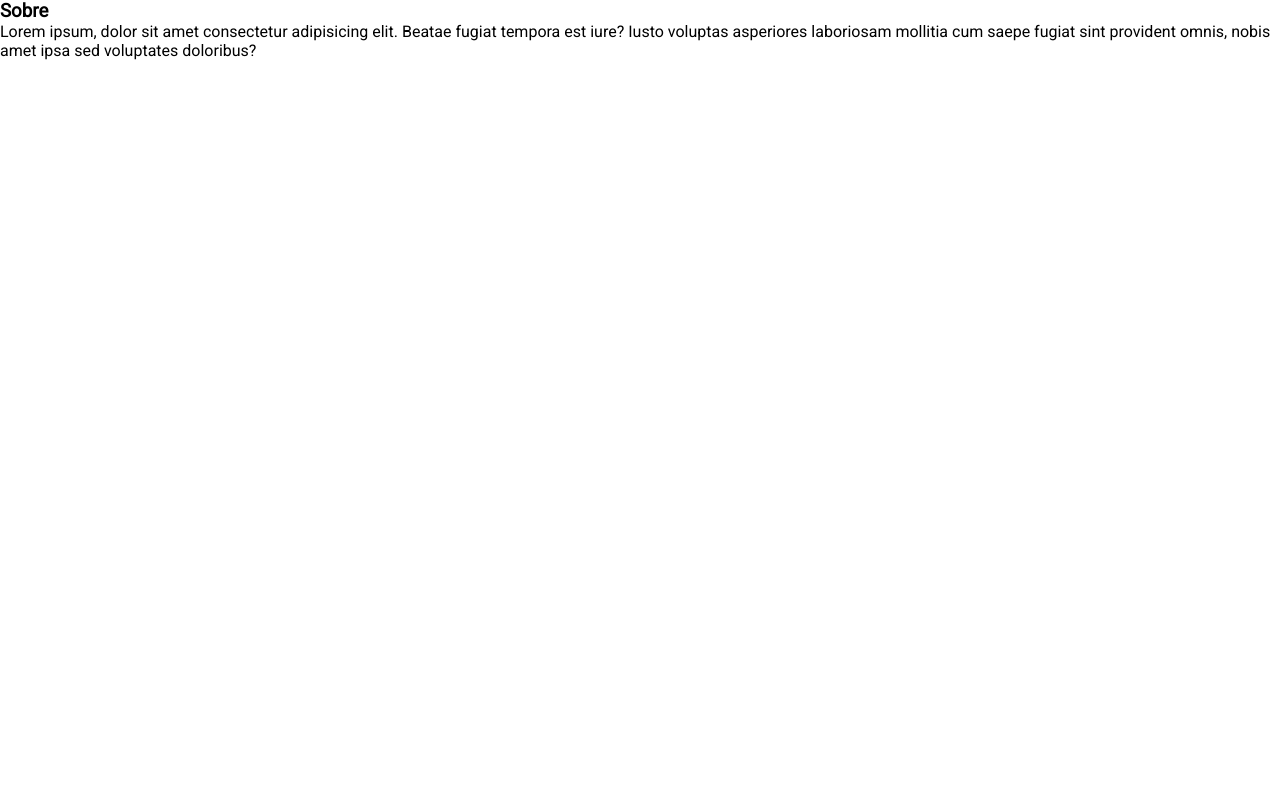
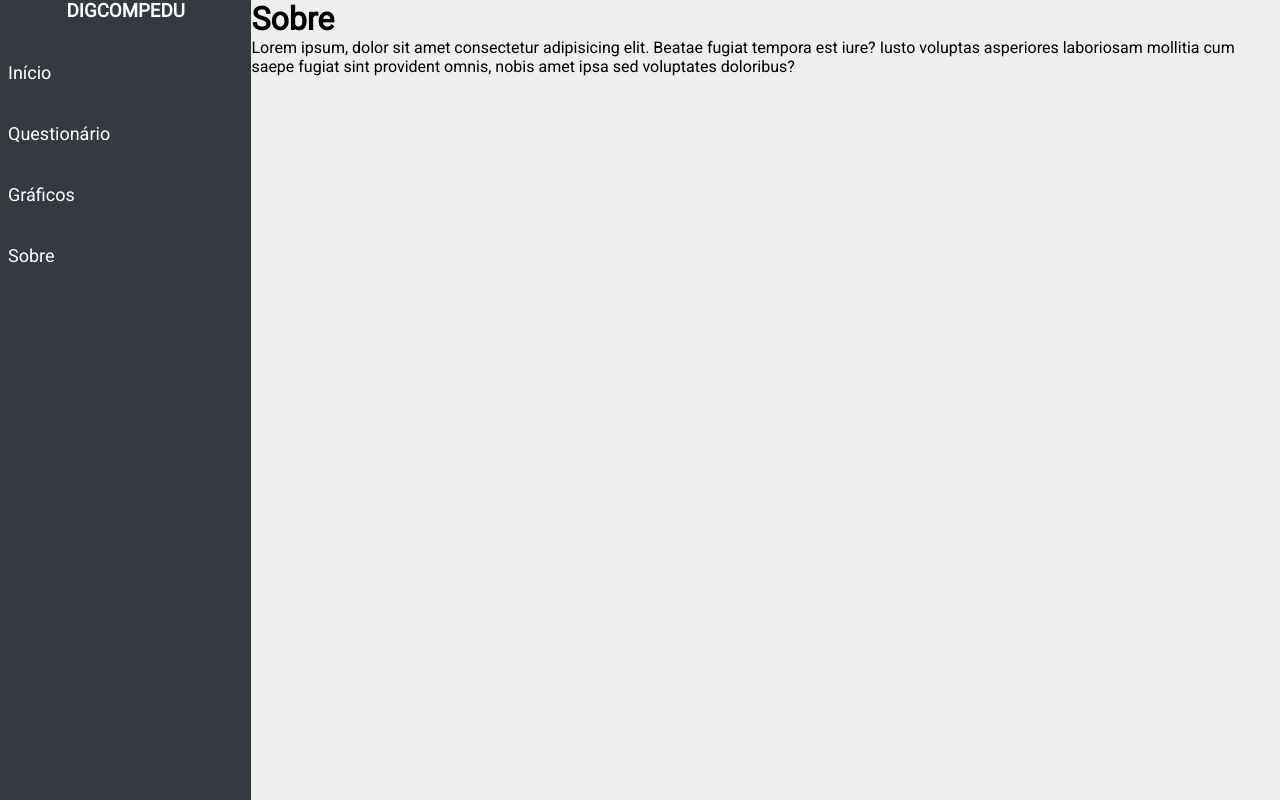
Before and after one commit to PedroRocha94/dig-comp-edu, a Vue app: page /about in a window 1280 px wide. Built offline with nearby package versions, Linux system fonts and the light colour scheme.

Commit message:
Adding style to the About page, adding the Sidebar component to the About page, and modifying the structure of the style files.

```diff
--- /dev/null
+++ b/src/assets/sass/_content.scss
@@ -0,0 +1,4 @@
+.content{
+  width: 90%;
+  background-color: #eeeeee;
+}
--- a/src/assets/sass/_layout.scss
+++ b/src/assets/sass/_layout.scss
@@ -1,2 +1,4 @@
-@import './_sidebar';
-@import './_home';
+@import './components/_sidebar';
+@import './pages/_home';
+@import './pages/_about';
+@import './_content';
--- a/src/assets/sass/_sidebar.scss
+++ b/src/assets/sass/components/_sidebar.scss
@@ -4,7 +4,7 @@
   gap: 2rem;
   background-color: #343a40;
   color: white;
-  width: 20%;
+  width: 22%;
   height: 100vh;
 
   h3{
--- a/src/assets/sass/_home.scss
+++ b/src/assets/sass/pages/_about.scss
@@ -1,5 +1,4 @@
-.home{
+.about{
   display: flex;
   flex-direction: row;
-  background-color: #eeeeee;
 }
--- /dev/null
+++ b/src/assets/sass/pages/_home.scss
@@ -0,0 +1,4 @@
+.home{
+  display: flex;
+  flex-direction: row;
+}
--- a/src/pages/About.vue
+++ b/src/pages/About.vue
@@ -1,7 +1,8 @@
 <template>
   <div class="about">
+    <Sidebar/>
     <div class="content">
-      <h3>Sobre</h3>
+      <h1>Sobre</h1>
       <span>
         Lorem ipsum, dolor sit amet consectetur adipisicing elit.
         Beatae fugiat tempora est iure? Iusto voluptas asperiores laboriosam
```
